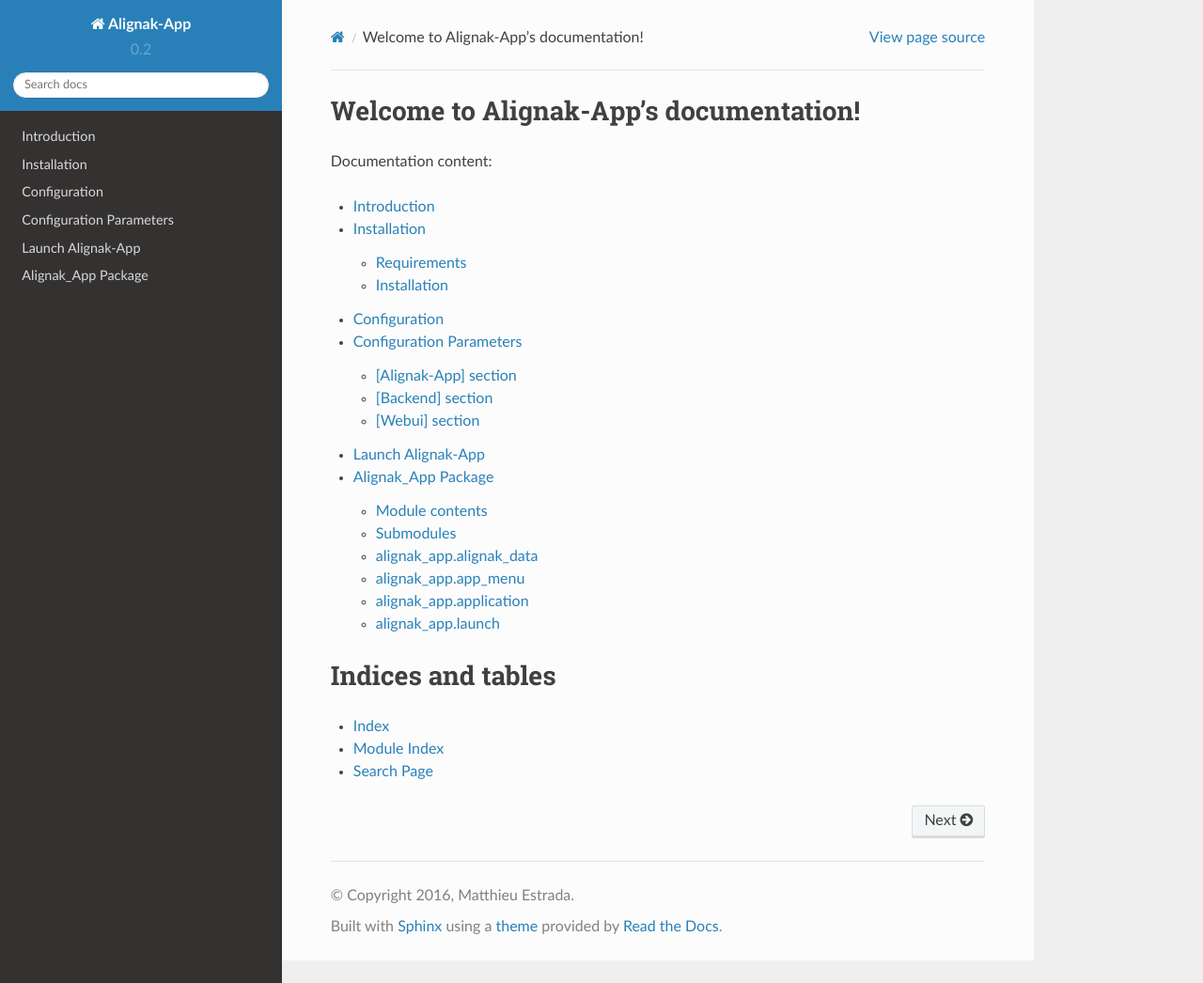
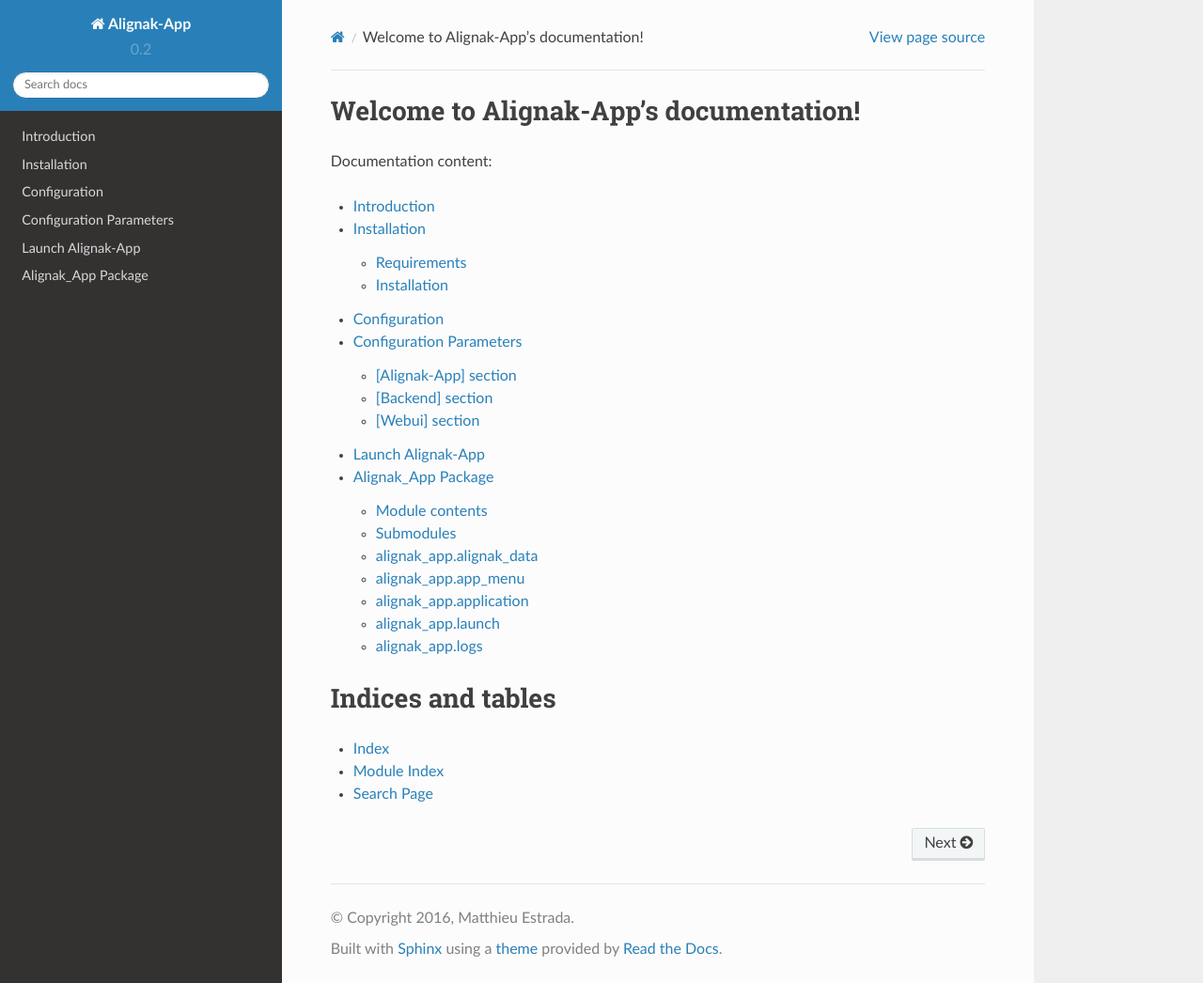
Before and after one commit to Alignak-monitoring-contrib/alignak-app, a Sphinx documentation site: the page built from docs/index.rst, in a window 1280 px wide and 1046 px high. Shown: the whole window at 94% size. Built offline with Sphinx 7.4.7 and the Read the Docs theme 2.0.0, drawn with Linux system fonts in a browser that asks for light colours.

Commit message:
Add module logs to doc TOC

```diff
--- a/docs/alignak_app.rst
+++ b/docs/alignak_app.rst
@@ -45,3 +45,11 @@
     :members:
     :undoc-members:
     :show-inheritance:
+
+alignak_app.logs
+----------------
+
+.. automodule:: alignak_app.logs
+    :members:
+    :undoc-members:
+    :show-inheritance:
```
